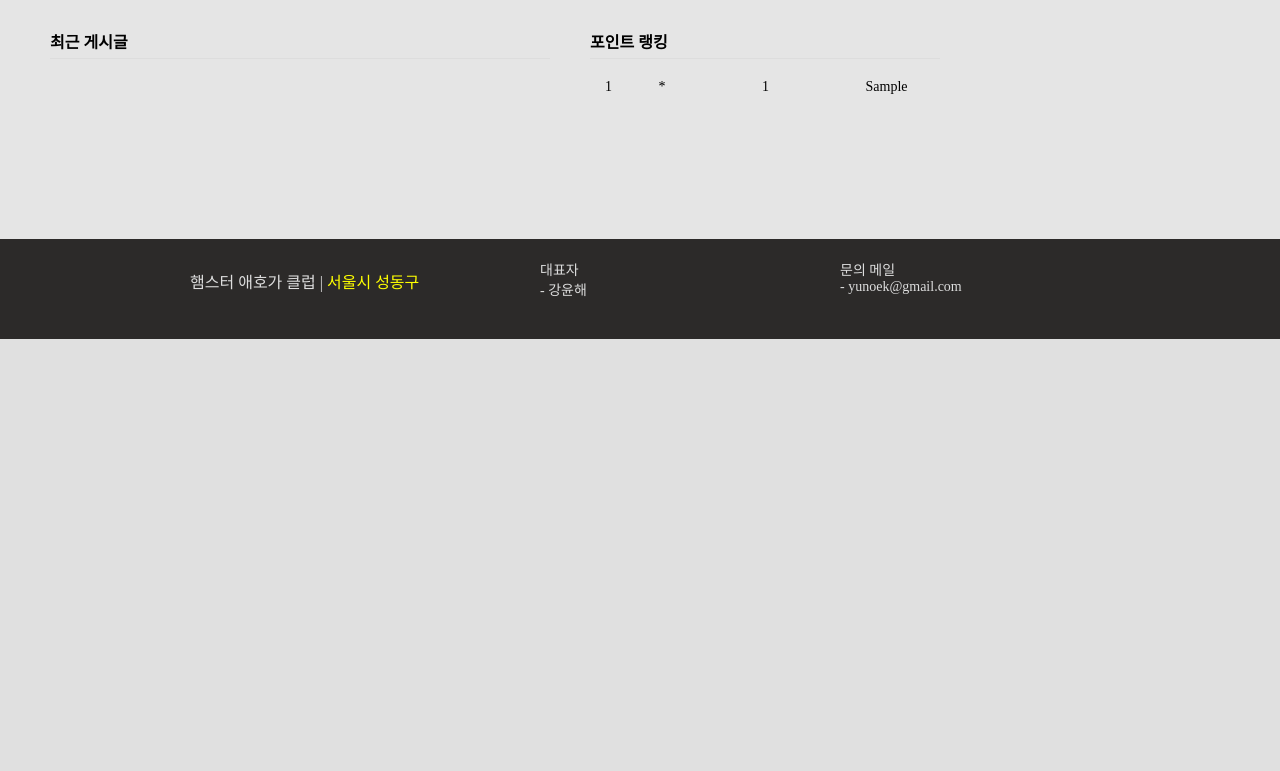
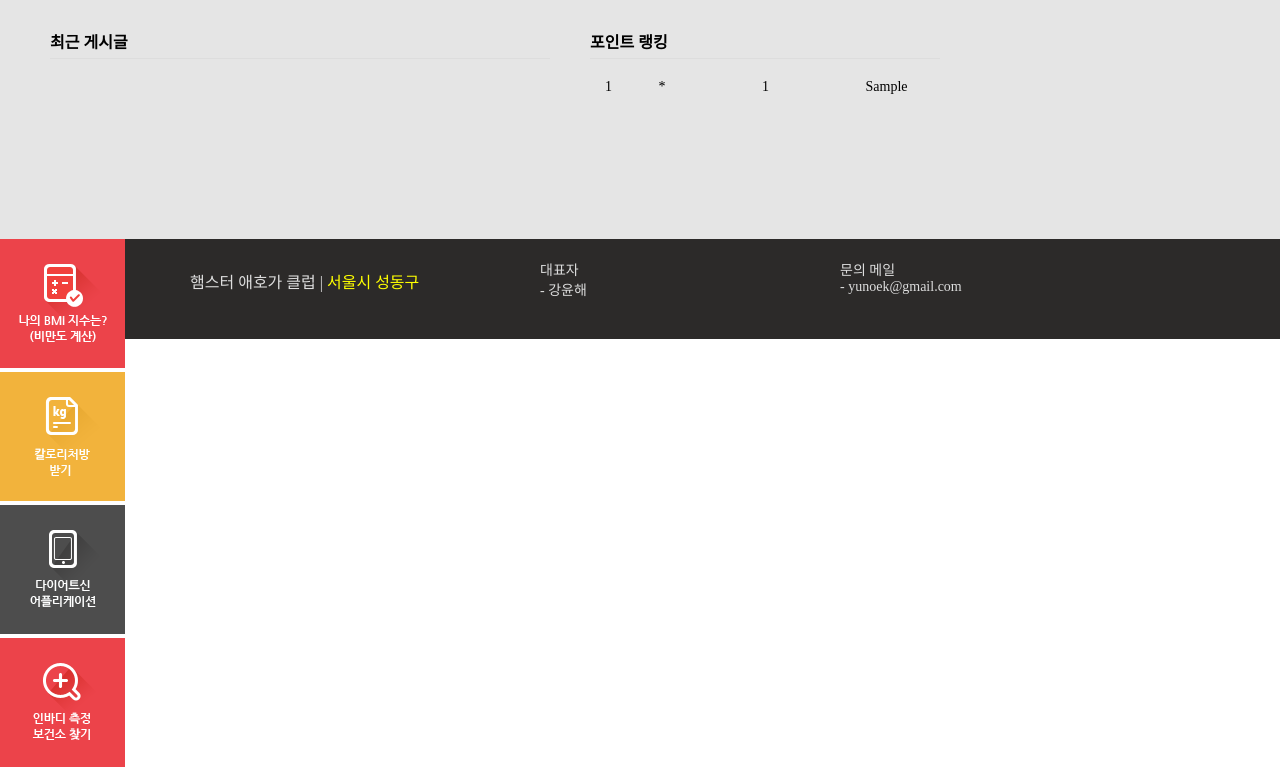
Before and after one commit to yunoi/HELF, a PHP site: page / in a window 1280 px wide. Shown: the part 661-1432 px from the top of the page. Before the commit the page ends 1000 px from the top, so only its background shows below. Run offline with PHP 8.4, Linux system fonts and the light colour scheme; tables that the repository leaves empty or names only in its code hold one stand-in row (values such as "Sample post"); data that the repository does not hold is empty.

Commit message:
강윤해 - 데이터베이스 수정, aside 메뉴 생성

```diff
--- a/common/css/common.css
+++ b/common/css/common.css
@@ -119,6 +119,25 @@ height: 100%;
   background: url(../img/sprites.png) no-repeat -134px -4px;
 
 }
+/* aside */
+#aside_menu {
+  float: left;
+  background: none;
+  padding: 0;
+}
+#aside_shortcut{
+    height: 258px;
+    width: 231px;
+    height: 244px;
+    padding: 4px 0 0 0;
+    overflow: hidden;
+}
+#aside_shortcut li {
+  width: 125px;
+    margin: 0;
+    height: 129px;
+    float: left;
+}
 /* 하단 푸터 */
 footer { height: 100px; background-color: #2c2a29; z-index: 1;}
 #footer_content { position: relative; width: 1000px; margin: 0 auto; color: #dddddd; }
--- /dev/null
+++ b/common/lib/aside.php
@@ -0,0 +1,20 @@
+<div id="aside_menu">
+    <ul class="aside_shortcut">
+        <li>
+            <a href="#">
+                <img src="http://<?php echo $_SERVER['HTTP_HOST']; ?>/helf/common/img/link_shortcut01.gif" alt="나의 BMI 지수는?(비만도 계산)"></a>
+        </li>
+        <li class="right">
+            <a href="#">
+                <img src="http://<?php echo $_SERVER['HTTP_HOST']; ?>/helf/common/img/link_shortcut02.gif" alt="칼로리처방 받기 "></a>
+        </li>
+        <li>
+             <a href="#">
+                <img src="http://<?php echo $_SERVER['HTTP_HOST']; ?>/helf/common/img/link_shortcut03.gif" alt="다이어트신 어플리케이션"></a>
+        </li>
+        <li class="right">
+            <a href="#">
+                <img src="http://<?php echo $_SERVER['HTTP_HOST']; ?>/helf/common/img/link_shortcut04.gif" alt="인바디 측정 보건소 찾기"></a>
+        </li>
+    </ul>
+</div>
--- a/common/lib/create_table.php
+++ b/common/lib/create_table.php
@@ -4,8 +4,6 @@ include $_SERVER['DOCUMENT_ROOT']."/helf/common/lib/create_statement.php";
 include $_SERVER['DOCUMENT_ROOT']."/helf/common/lib/db_ini_insert.php";
 
 create_table($conn, 'members');
-create_table($conn, 'pick');
-create_table($conn, 'buy');
 create_table($conn, 'message');
 create_table($conn, 'program');
 create_table($conn, 'p_review');
@@ -15,6 +13,8 @@ create_table($conn, 'comment');
 create_table($conn, 'health_info');
 create_table($conn, 'together');
 create_table($conn, 'carecenter');
+create_table($conn, 'pick');
+create_table($conn, 'buy');
 
 insert_init_data($conn, 'members');
 insert_init_data($conn, 'program');
--- a/index.php
+++ b/index.php
@@ -19,6 +19,9 @@
     <section>
     <?php include $_SERVER['DOCUMENT_ROOT']."/helf/common/lib/main.php";?>
     </section>
+    <aside>
+    <?php include $_SERVER['DOCUMENT_ROOT']."/helf/common/lib/aside.php";?>
+  </aside>
     <footer>
     <?php include $_SERVER['DOCUMENT_ROOT']."/helf/common/lib/footer.php";?>
     </footer>
```
Also changed, not shown: common/lib/index.php (deleted, +0 -20 lines), common/img/link_shortcut01.gif (added), common/img/link_shortcut02.gif (added), common/img/link_shortcut03.gif (added), common/img/link_shortcut04.gif (added).
